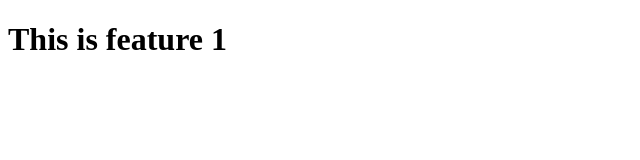
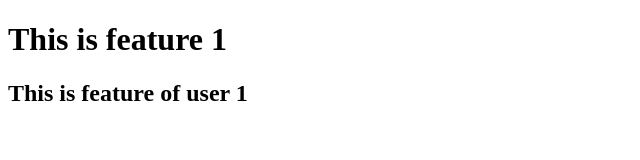
Before and after one commit to vinhhn3/gcd1001-github-class, a plain HTML site: page feature1.html in a window 1280 px wide. Shown: the whole page, without its empty margins (0-640 px from the left). Drawn offline with Linux system fonts and the light colour scheme.

Commit message:
Add feature of user 1

```diff
--- a/feature1.html
+++ b/feature1.html
@@ -8,5 +8,6 @@
   </head>
   <body>
     <h1>This is feature 1</h1>
+    <h2>This is feature of user 1</h2>
   </body>
 </html>
```
